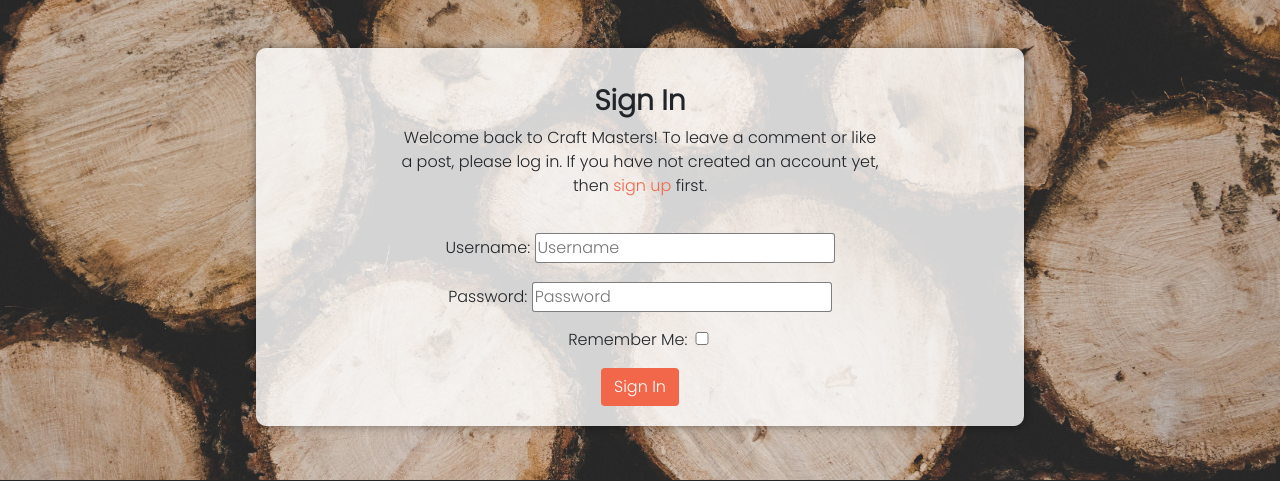
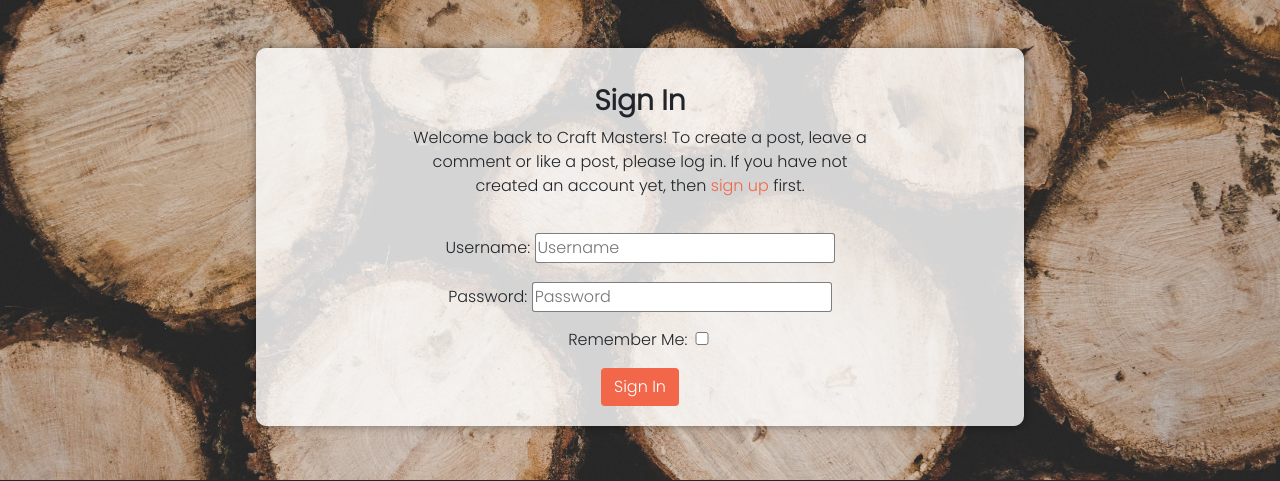
Before and after one commit to MarkD117/craftmasters, a Django app: page /accounts/login/ in a window 1280 px wide. Shown: the part 66-547 px from the top of the page. Run offline with Django 3.2, Linux system fonts and the light colour scheme; data that the repository does not hold is empty; parts of the project's set-up code (start-up, migrations or seed data) failed here and were passed over; some libraries are stand-ins or nearby versions.

Commit message:
Update login page text

```diff
--- a/templates/account/login.html
+++ b/templates/account/login.html
@@ -9,7 +9,7 @@
     <div class="row">
       <div class="col-md-8 mt-3 offset-md-2">
         <h3><strong>{% trans "Sign In" %}</strong></h3>
-        <p>{% blocktrans %}Welcome back to Craft Masters! To leave a comment or like a post, please log in. If you
+        <p>{% blocktrans %}Welcome back to Craft Masters! To create a post, leave a comment or like a post, please log in. If you
           have not created an account yet, then <a class="link" href="{{ signup_url }}">sign up</a>
           first.{% endblocktrans %}</p>
       </div>
```
